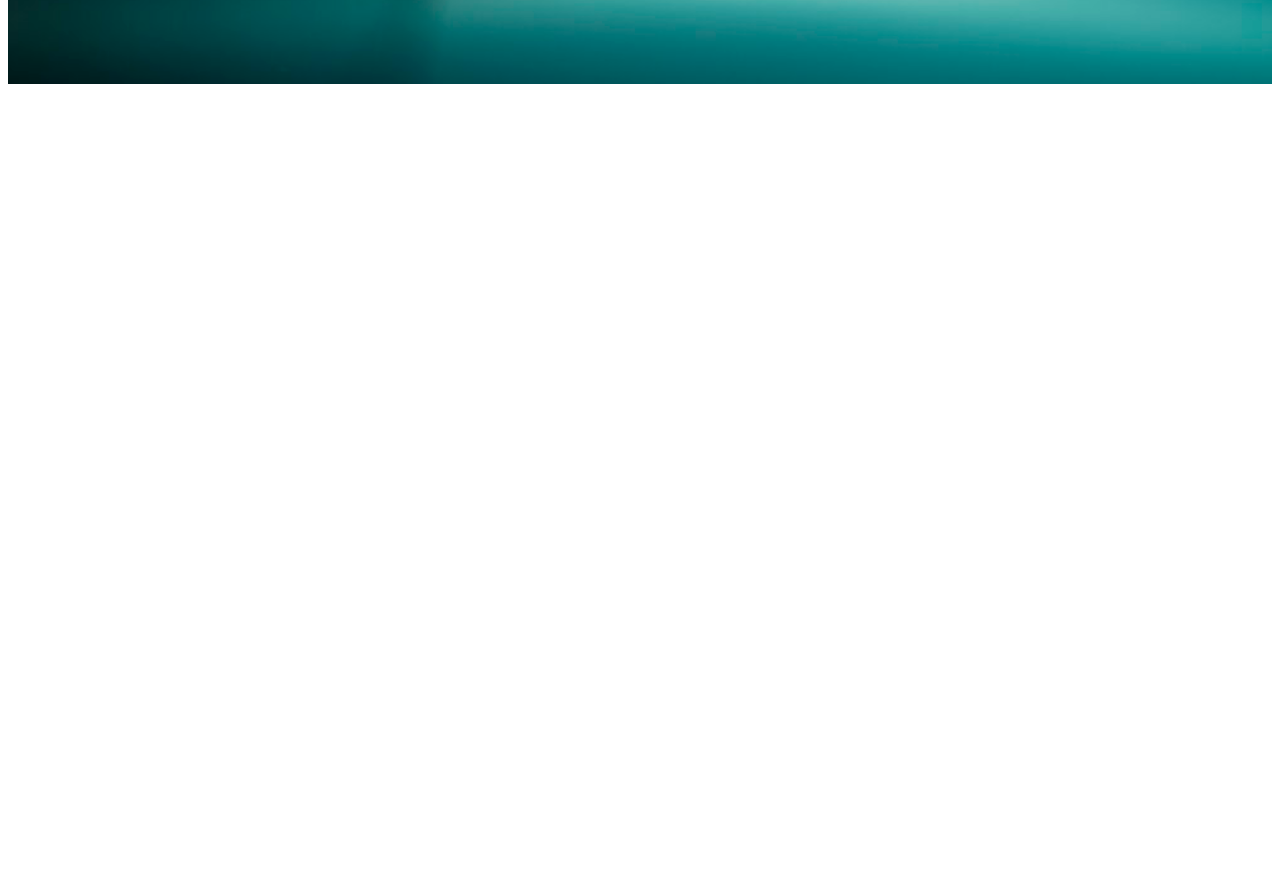
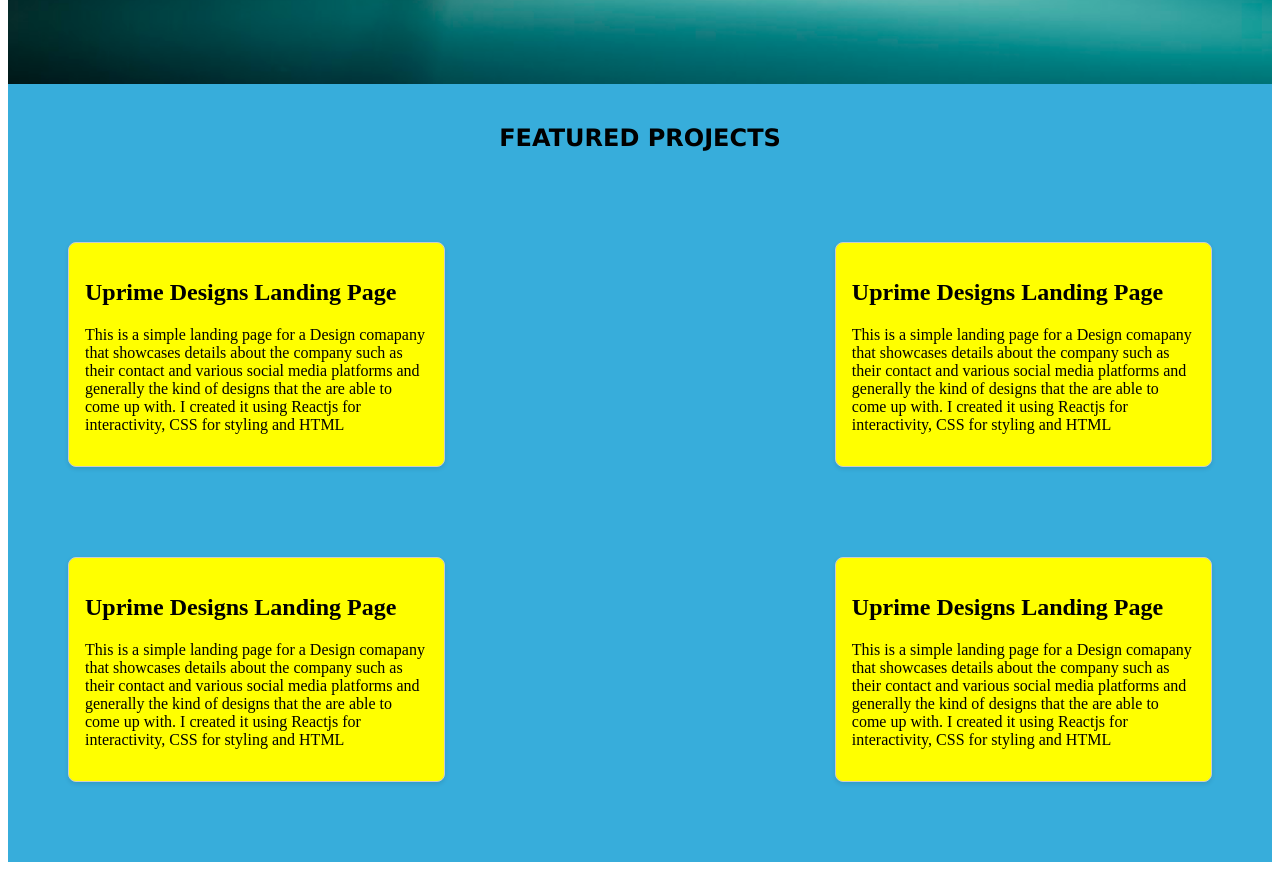
Before and after one commit to VanessaKasei/React-portfolio, a React (Create React App) app: page / in a window 1280 px wide. Shown: the part 820-1690 px from the top of the page. Before the commit the page ends 912 px from the top, so only its background shows below. Built offline with nearby package versions, Linux system fonts and the light colour scheme.

Commit message:
ceated cards for my featured projects

```diff
--- a/src/pages/Projects.js
+++ b/src/pages/Projects.js
@@ -1,9 +1,54 @@
 import React from "react";
+import './Projects.css'
 
 function Projects() {
     return(
         <section id="projects">
-
+            <h1 id="main-title">FEATURED PROJECTS </h1>
+            <div className="row1">
+                <div className="project-card1">
+                    <h2>Uprime Designs Landing Page</h2>
+                    <p>This is a simple landing page for a Design comapany
+                        that showcases details about the company such as
+                        their contact and various social media platforms and generally
+                        the kind of designs that the are able to come up with.
+                        I created it using Reactjs for interactivity, CSS for styling and
+                        HTML
+                    </p>
+                </div>
+                <div className="project-card1">
+                    <h2>Uprime Designs Landing Page</h2>
+                    <p>This is a simple landing page for a Design comapany
+                        that showcases details about the company such as
+                        their contact and various social media platforms and generally
+                        the kind of designs that the are able to come up with.
+                        I created it using Reactjs for interactivity, CSS for styling and
+                        HTML
+                    </p>
+                </div>
+            </div>
+            <div className="row2">
+                <div className="project-card1">
+                    <h2>Uprime Designs Landing Page</h2>
+                    <p>This is a simple landing page for a Design comapany
+                        that showcases details about the company such as
+                        their contact and various social media platforms and generally
+                        the kind of designs that the are able to come up with.
+                        I created it using Reactjs for interactivity, CSS for styling and
+                        HTML
+                    </p>
+                </div>
+                <div className="project-card1">
+                    <h2>Uprime Designs Landing Page</h2>
+                    <p>This is a simple landing page for a Design comapany
+                        that showcases details about the company such as
+                        their contact and various social media platforms and generally
+                        the kind of designs that the are able to come up with.
+                        I created it using Reactjs for interactivity, CSS for styling and
+                        HTML
+                    </p>
+                </div>
+            </div>
         </section>
     );
 }
```
